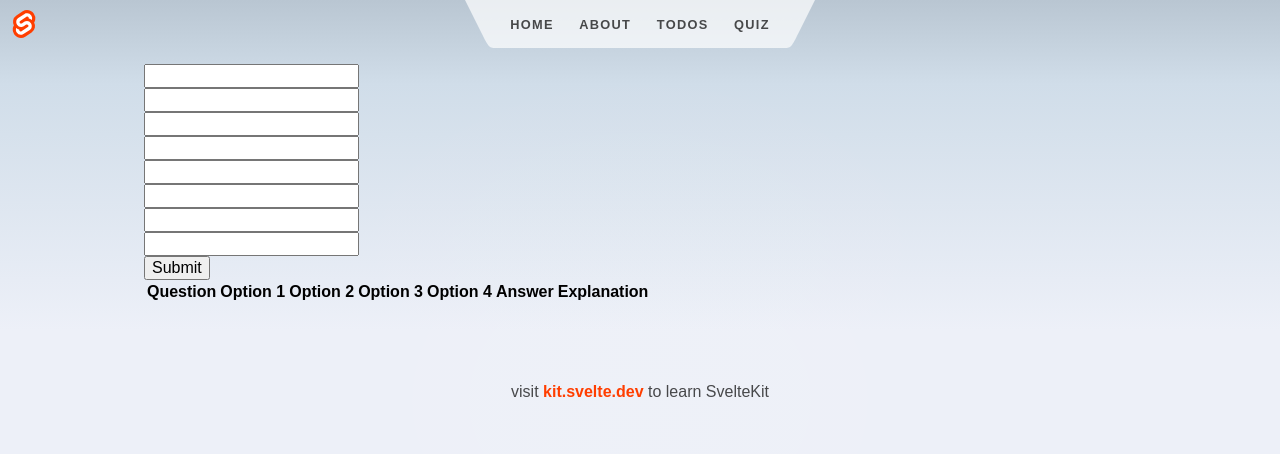
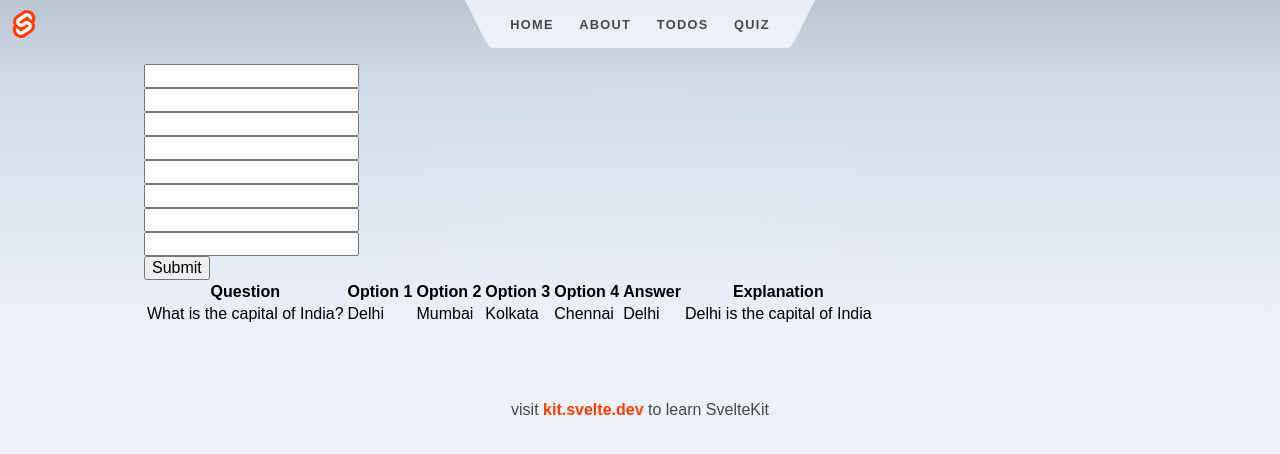
Before and after one commit to ashok-cse/my-sveltekit-app, a SvelteKit app: page /quiz in a window 1280 px wide. Shown: the top 454 px of the page. Built offline with nearby package versions, Linux system fonts and the light colour scheme.

Commit message:
Iss Baar Last H

```diff
--- a/src/routes/quiz/+page.svelte
+++ b/src/routes/quiz/+page.svelte
@@ -58,7 +58,9 @@
     let newquestion = [...question];
 
     function addQuestion() {
-        newquestion = [...newquestion, ...demoquestion];
+       demoquestion.forEach((item) => {
+          newquestion.push(item);
+       });
     }
 
 
@@ -83,7 +85,6 @@
         <br/>
         <input type="text" bind:value="{question[0].explain}">
         <br/>
-
         <button type="submit">Submit</button>
     </form>
 
@@ -97,7 +98,7 @@
             <th>Answer</th>
             <th>Explanation</th>
         </tr>
-        {#each newquestion as q}
+        {#each demoquestion as q}
         <tr>
             <td>{q.value}</td>
             <td>{q.options[0].value}</td>
```
